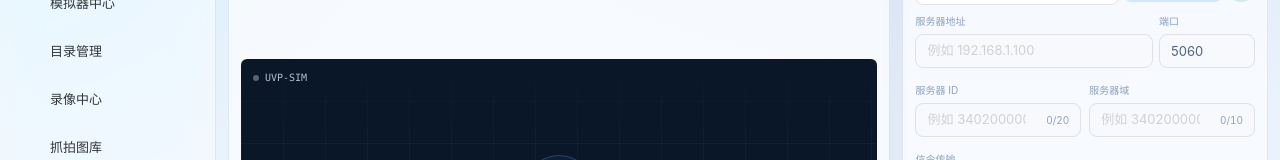
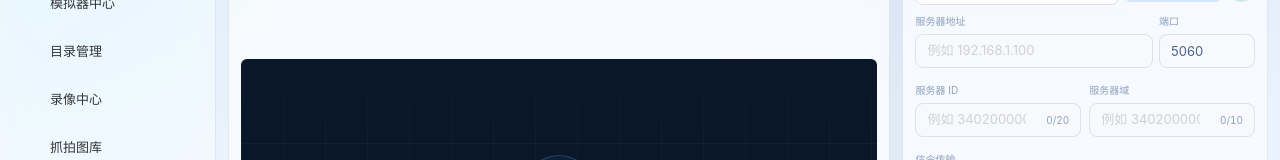
Before and after one commit to Frank-Coding97/uvp-gb28181-sim-desktop, a Vue app in the folder apps/desktop/: page /#/dashboard in a window 1280 px wide. Shown: the part 153-313 px from the top of the page. Built offline with nearby package versions, Linux system fonts and the light colour scheme; some icons are missing.

Commit message:
style(desktop): 移除视频预览画面上的 UVP-SIM 水印

```diff
--- a/apps/desktop/src/views/Dashboard.vue
+++ b/apps/desktop/src/views/Dashboard.vue
@@ -1021,7 +1021,6 @@ onUnmounted(() => {
                 重试预览
               </n-button>
             </div>
-            <div class="preview-overlay top-left"><i :class="{ on: previewState === 'playing' }" /> UVP-SIM</div>
             <!-- 平台侧正在收流时在画面上打标:本地预览无论是谁都照常出图,
                  没有这层标识就分不清"平台在看"还是"只有本机在看"。
                  视觉只保留绿点闪动 + LIVE;完整语义留给 aria-label/title。 -->
@@ -1571,14 +1570,11 @@ onUnmounted(() => {
 .preview-cover strong { color: #e4edf9; font-size: 14px; }
 .preview-cover span { max-width: 420px; font-size: 11px; }
 .preview-overlay { position: absolute; z-index: 2; color: rgba(229, 238, 251, .78); font-family: "SF Mono", Menlo, monospace; font-size: 10px; }
-.top-left { top: 11px; left: 12px; display: inline-flex; align-items: center; gap: 6px; }
-.top-left i { width: 6px; height: 6px; border-radius: 50%; background: rgba(229, 238, 251, .35); }
-.top-left i.on { background: #43d59d; }
 .bottom-row { right: 0; bottom: 0; left: 0; display: flex; justify-content: space-between; gap: 12px; padding: 9px 12px; background: linear-gradient(transparent, rgba(3, 10, 20, .78)); }
 .bottom-row span { overflow: hidden; text-overflow: ellipsis; white-space: nowrap; }
 /* 平台观看标识(LIVE):压在画面右上角,暗底 + 绿色光晕保证亮暗画面上都能看清;
    闪烁点只在"正在看"时存在,元素出现/消失本身就是状态切换。
-   绿色与画面左上角 UVP-SIM 的"出图中"点同色,不额外引入一套状态色。 */
+   绿色沿用 #43d59d,与面板头部的播放状态色一致,不额外引入一套状态色。 */
 .preview-watching {
   position: absolute;
   top: 10px;
```
